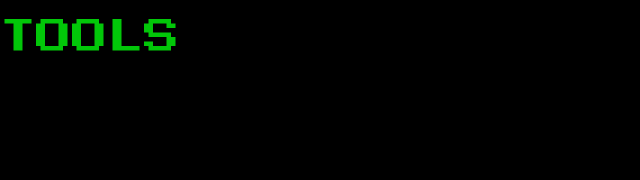
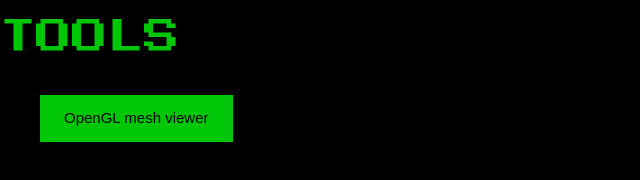
Before and after one commit to Ejngineer/GraphicsWebsite, a plain HTML site: page tools.html in a window 1280 px wide. Shown: the whole page, without its empty margins (0-640 px from the left). Drawn offline with Linux system fonts and the light colour scheme; a web font is replaced by a local one.

Commit message:
Added project links

```diff
--- a/tools.html
+++ b/tools.html
@@ -20,6 +20,13 @@ h1,h2,h3,h4,h5,h6{font-family: "Press Start 2P", sans-serif}
 </style>
 <body class="w3-black">
     <h1 class="w3-text-green">TOOLS</h1>
+    <ul>
+        <div>
+            <p
+            <button onclick="window.open('https://github.com/Ejngineer/MeshViewer', '_self');" class="w3-button w3-green w3-text-black w3-padding-large w3-section">OpenGL mesh viewer</button>
+            </p>
+        </div>
+    </ul>
 <!-- END PAGE CONTENT -->
 </div>
 
```
